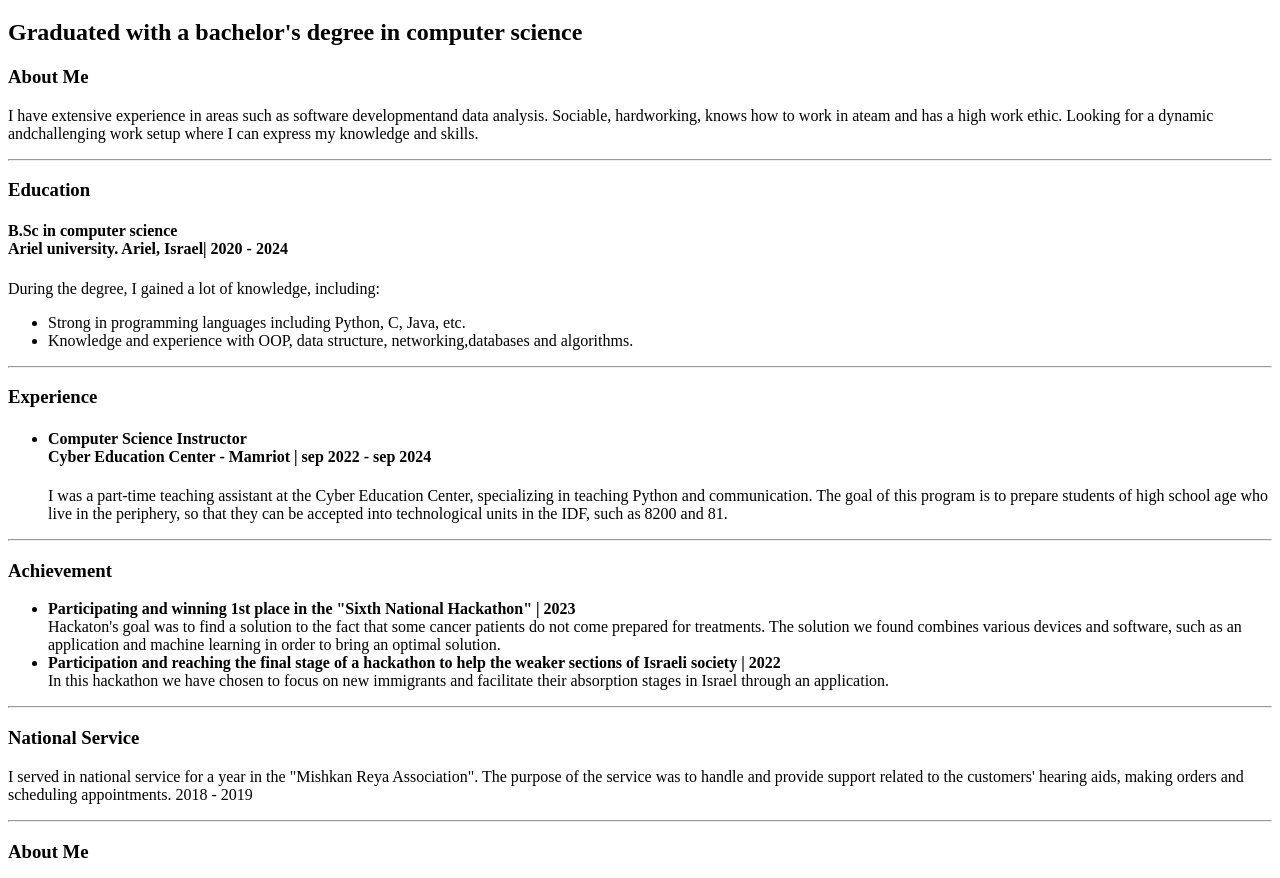
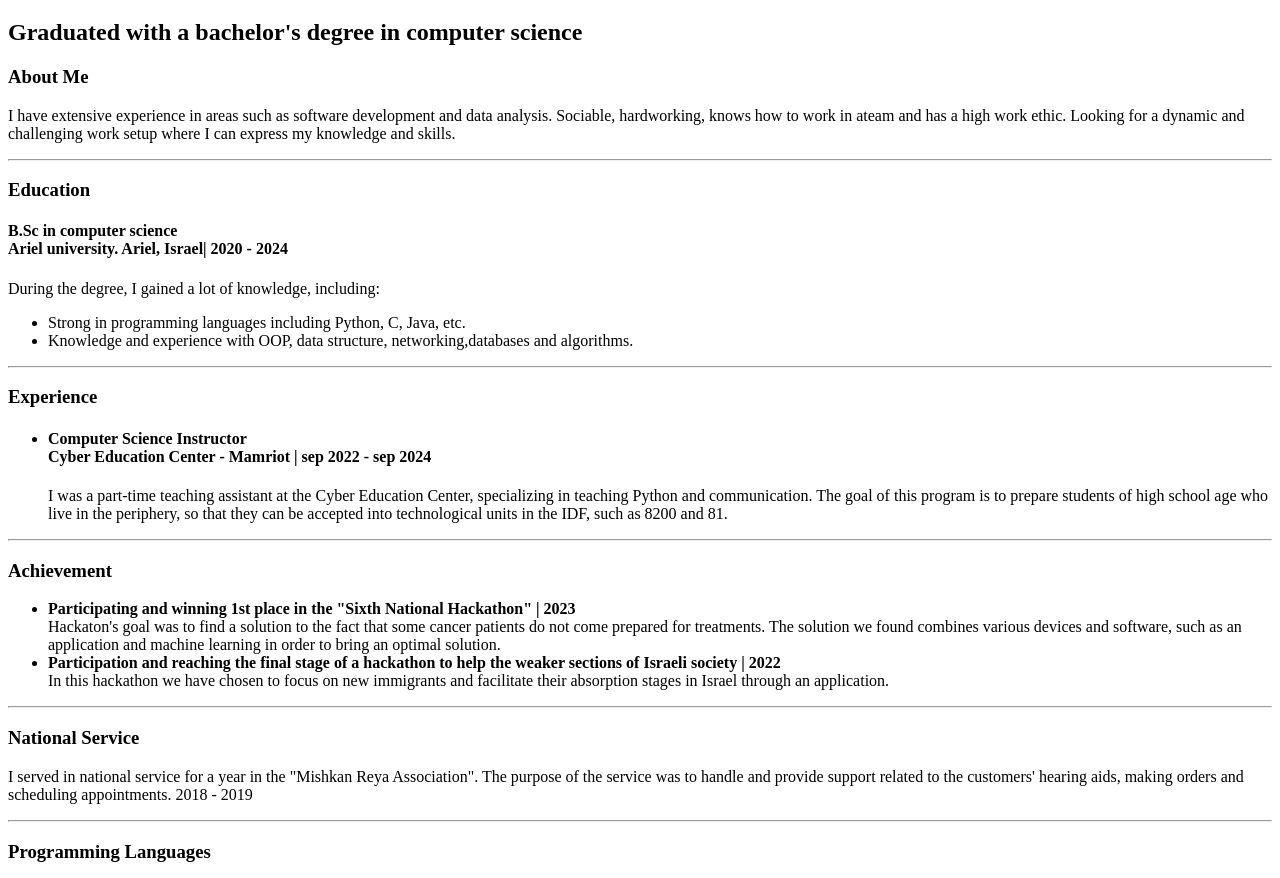
Before and after one commit to elona-mendes/Resume, a plain HTML site: page index.html in a window 1280 px wide. Shown: the part 61-939 px from the top of the page. Drawn offline with Linux system fonts and the light colour scheme.

Commit message:
Update index.html

```diff
--- a/index.html
+++ b/index.html
@@ -10,9 +10,9 @@
     <h2>Graduated with a bachelor's degree in computer science</h2>
     <p>
         <h3>About Me</h3>
-        I have extensive experience in areas such as software developmentand data analysis.
+        I have extensive experience in areas such as software development and data analysis.
         Sociable, hardworking, knows how to work in ateam and has a high work ethic.
-        Looking for a dynamic andchallenging work setup where I can express my knowledge and skills.
+        Looking for a dynamic and challenging work setup where I can express my knowledge and skills.
     </p>
     <hr>
     <p>
@@ -65,13 +65,6 @@
     </p>
     <hr>
     <p>
-        <h3>About Me</h3>
-        I have extensive experience in areas such as software developmentand data analysis.
-        Sociable, hardworking, knows how to work in ateam and has a high work ethic.
-        Looking for a dynamic andchallenging work setup where I can express my knowledge and skills.
-    </p>
-    <hr>
-    <p>
         <h3>
             Programming Languages
         </h3>
```
